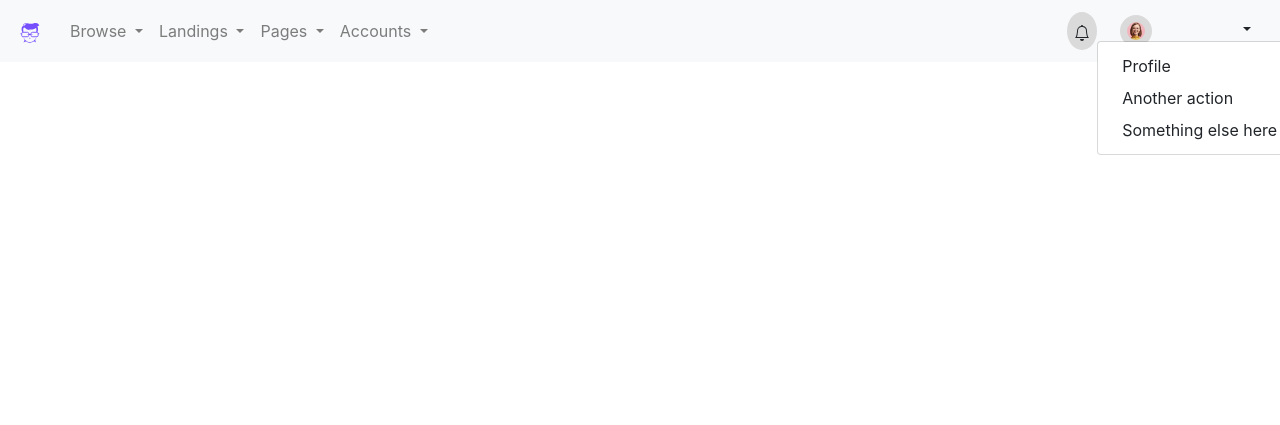
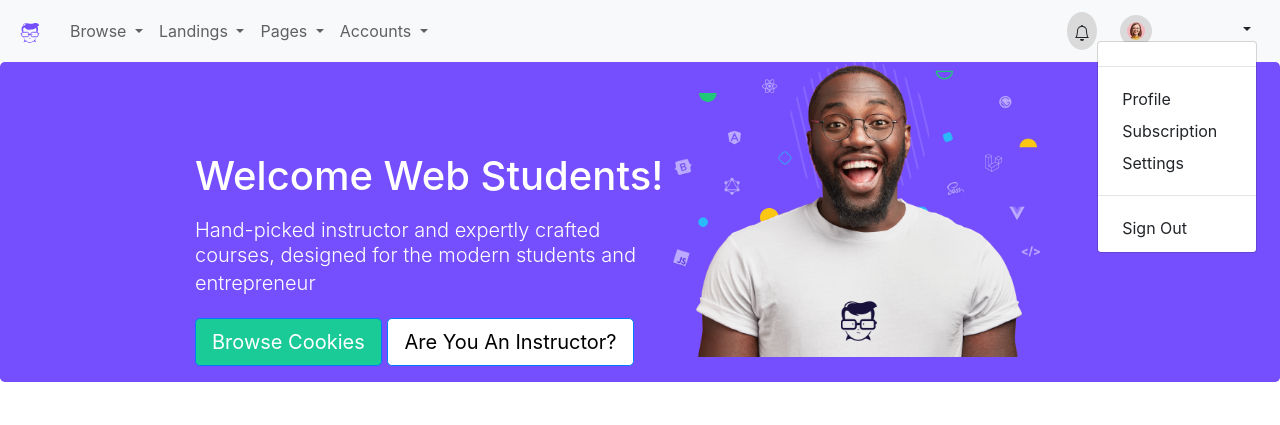
Before and after one commit to 17miles25/m3-w8-p1, a plain HTML site: page index.html in a window 1280 px wide. Shown: the top 425 px of the page. Drawn offline with nearby package versions, Linux system fonts and the light colour scheme.

Commit message:
Jumbotron

```diff
--- a/index.html
+++ b/index.html
@@ -13,9 +13,33 @@
             padding:7px;
             margin-left:10px;
         }
-        .profile-image{
-            width:;
-            height: 2px;
+        div:first-of-type>ul>li>a{
+            color:#606061 !important;
+        }
+        .jumbotron{
+            background-color: #754FFE !important;
+            padding: 0px !important;
+        }
+        .jumbo-text{
+            position: relative;
+            padding:60px;
+            left: 150px;
+            top: 40px;
+        }
+        h1{
+            color:white !important;
+        }
+        span.lead{
+            color:white !important;
+        }
+        p.lead{
+            position: relative;
+            top: 20px;
+            bottom:3px;
+        }
+        h1.h1{
+            position: relative;
+            bottom: 10px
         }
 
     </style>
@@ -90,12 +114,36 @@
                 <span class="text-light"> Username </span>
             </button>
             <ul class="dropdown-menu show" aria-labelledby="dropdownMenuButton1" style="position: absolute; inset: 0px auto auto 0px; margin: 0px; transform: translate3d(0px, 33px, 0px);" data-popper-placement="bottom-start">
-                <li><a class="dropdown-item" href="#">Profile</a></li>
-                <li><a class="dropdown-item" href="#">Another action</a></li>
-                <li><a class="dropdown-item" href="#">Something else here</a></li>
+                <hr>
+                <li><a class="dropdown-item" href="#"></i>Profile</a></li>
+                <li><a class="dropdown-item" href="#">Subscription</a></li>
+                <li><a class="dropdown-item" href="#">Settings</a></li>
+                <hr>
+                <li><a class="dropdown-item" href="#">Sign Out</a></li>
             </ul>
         </div>
     </nav>
+    <div class="container-fluid jumbotron">
+        <div class="row">
+            <div class="col-md-6 jumbo-text ">
+                <h1 class="h1">Welcome Web Students!</h1>
+                <span class="lead h1">Hand-picked instructor and expertly crafted</span>
+                <br>
+                <span class="lead h1">courses, designed for the modern students and</span>
+                <br>
+                <span class="lead">entrepreneur</span>
+
+                <p class="lead">
+                  <a class="btn btn-primary btn-lg" style="background-color:#1ACB98 ;color:white"  href="#" role="button">Browse Cookies</a>
+                  <a class="btn btn-primary btn-lg" style="background-color:white ;color:black" href="#" role="button">Are You An Instructor?</a>
+                </p>
+            </div>
+            <div class="col-md-6 ">
+                <img style="width:400px" src="assets\assets\hero-img.png">
+            </div>
+        </div>
+    </div>
+
 
 </body>
 </html>
```
